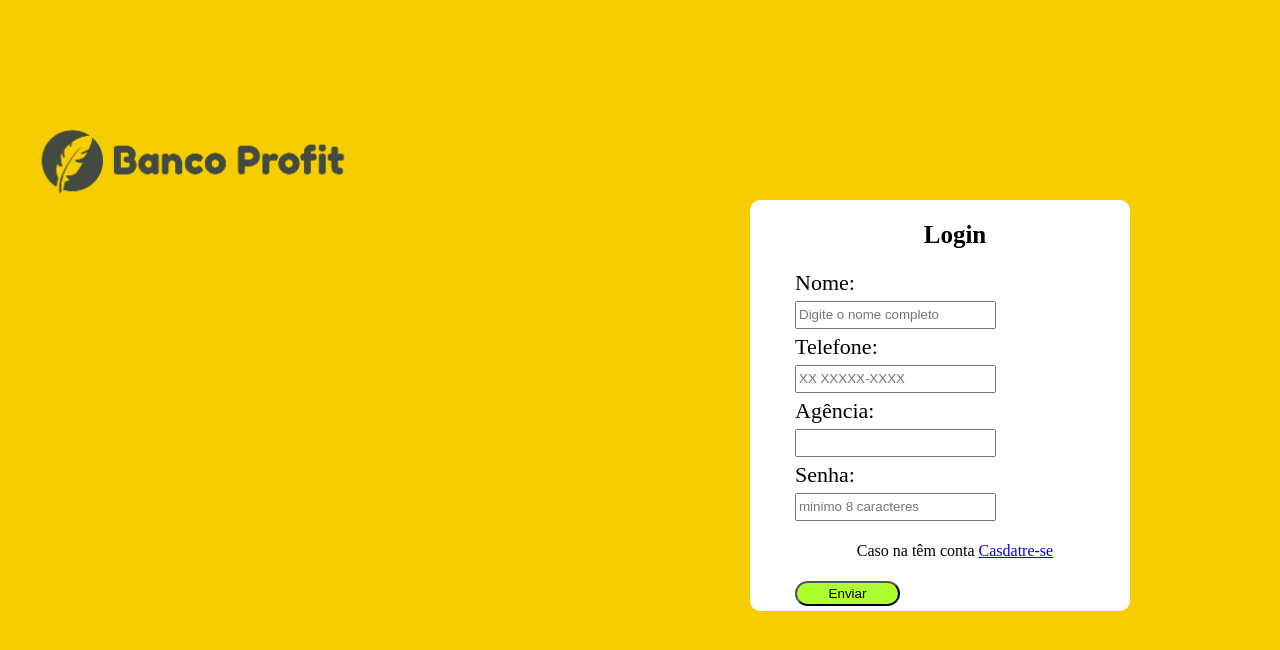
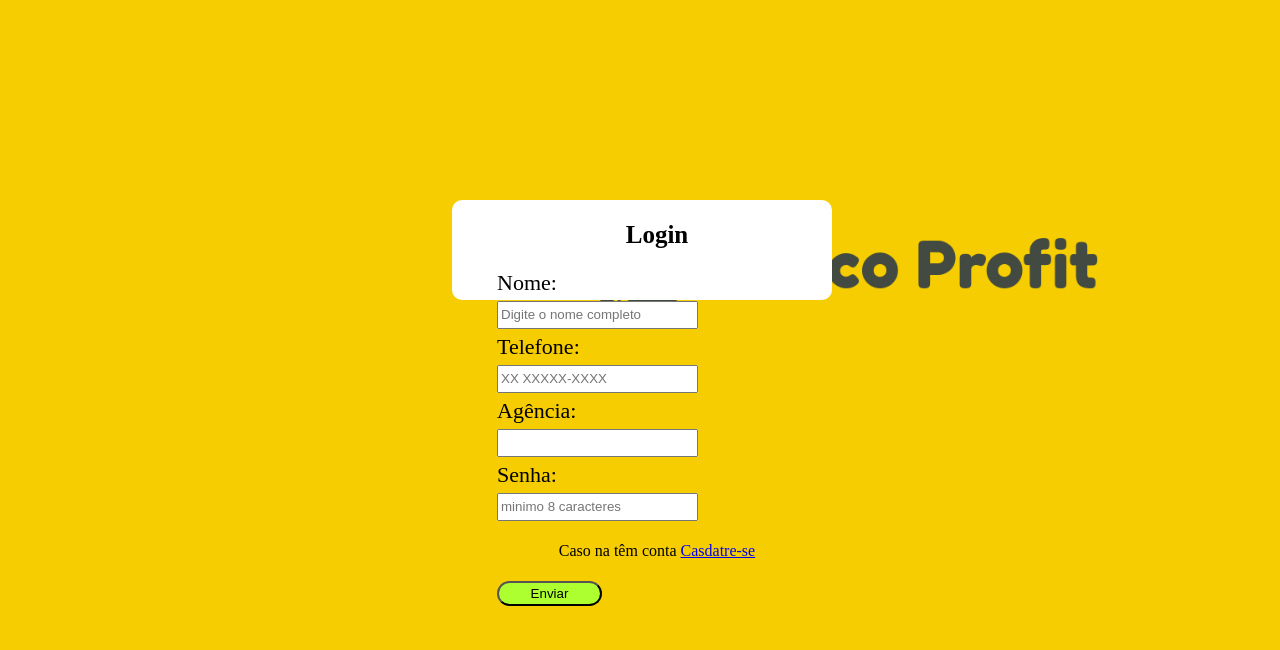
Before and after one commit to BragiaMikael/Banco-profit, a plain HTML site: page index.html in a window 1280 px wide. Drawn offline with Linux system fonts and the light colour scheme.

Commit message:
centralizando formulario e almentado a imagem

```diff
--- a/style.css
+++ b/style.css
@@ -2,8 +2,11 @@ body{
     background-color: #F5CD00;
 }
 img{
-    width: 30%;
+    width: 50%;
     border-radius: 70px;
+    position: absolute;
+    right: 110px;
+    display: block;
 }
 .login{
     text-align: center;
@@ -12,12 +15,13 @@ img{
 form{
     margin: 0 auto;
     padding-left: 30px;
+    height:100px;
     width: 350px;
     background-color: white;
     border-radius: 10px;
     position: absolute;
     top: 200px;
-    right: 150px;
+    right:35%;
 
 }
 form label{
```
